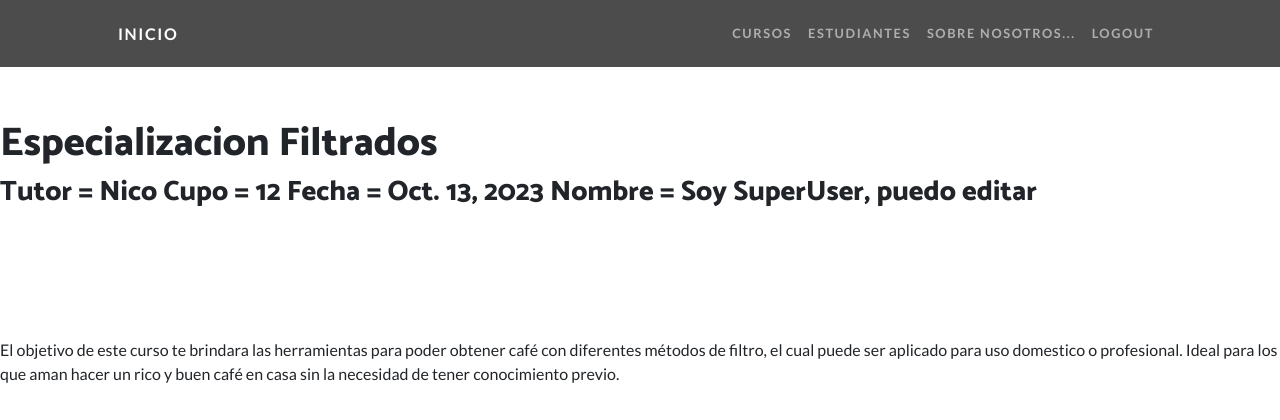
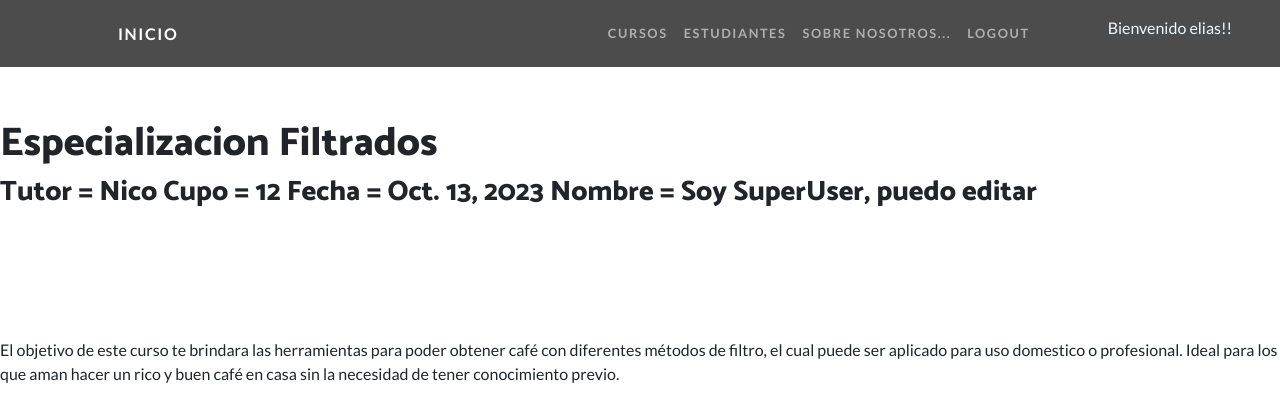
Before and after one commit to eliasescalante/Cursos_de_Baristas_web, a Django app: page /clases/detalle/1 in a window 1280 px wide. Shown: the top 420 px of the page. Run offline with Django 4.2, Linux system fonts and the light colour scheme; a user stored in the database is signed in; data comes from the database, SQL or seed files in the repository; both versions use the stored data as it was after the commit; some libraries are stand-ins or nearby versions.

Commit message:
agregue al login el nombre de usuario con un mensaje en el navbar

```diff
--- a/blogCafe/CursosApp/templates/CursosApp/base.html
+++ b/blogCafe/CursosApp/templates/CursosApp/base.html
@@ -45,6 +45,7 @@
                         <li class="nav-item"><a class="nav-link" href="{% url 'Nosotros' %}">Sobre Nosotros...</a></li>
                         {% if request.user.is_authenticated %}
                         <li class="nav-item"><a class="nav-link" href="{% url 'Logout' %}">Logout</a></li>
+                        <li class="nav-item" style="position: relative;left: 70px; color: aliceblue;">Bienvenido {{user.username}}!!</li>
                         {% endif %}
 
                     </ul>
```
Also changed, not shown: blogCafe/db.sqlite3.
